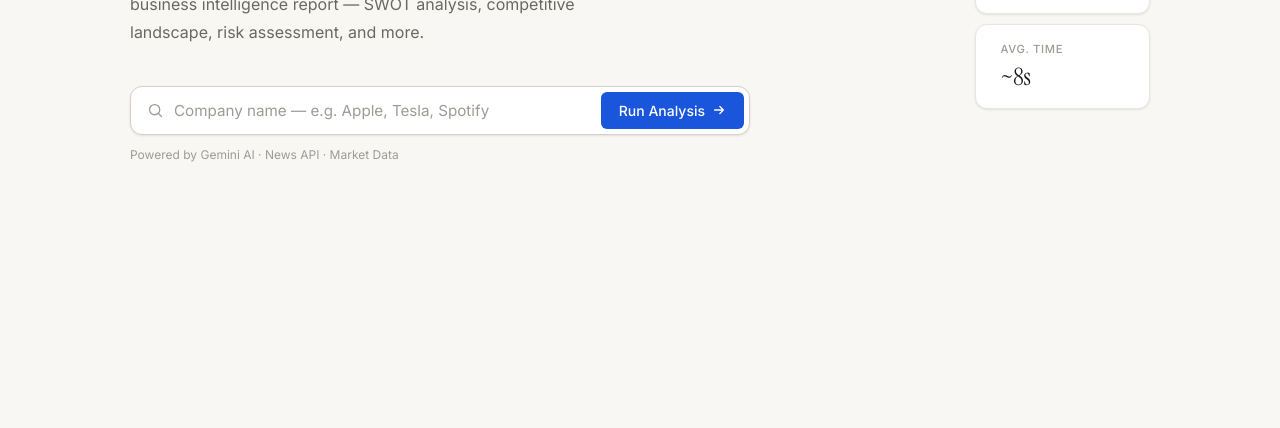
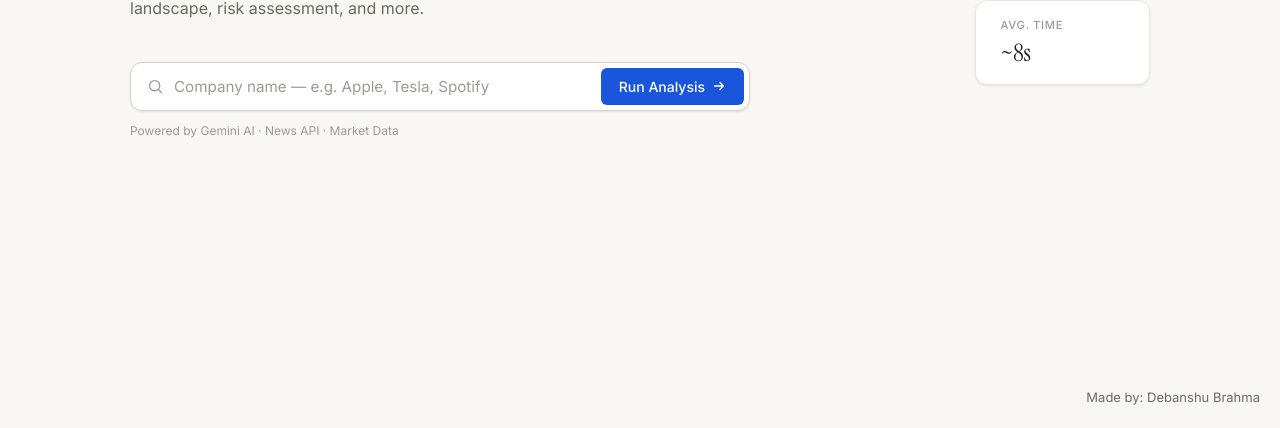
Before and after one commit to debanshuu/CompanyRadar, a website: page public/index.html in a window 1280 px wide. Shown: the part 372-800 px from the top of the page. Drawn offline with nearby package versions, Linux system fonts and the light colour scheme.

Commit message:
Add creator badge styling to style.css

```diff
--- a/public/style.css
+++ b/public/style.css
@@ -46,7 +46,16 @@
   min-height: 100vh;
   -webkit-font-smoothing: antialiased;
 }
+.creator-badge {
+  position: fixed;
+  bottom: 20px;
+  right: 20px;
 
+  color: #6b6a72;
+  font-size: 13px;
+
+  z-index: 9999;
+}
 /* ── Header ────────────────────────────────── */
 .header {
   display: flex;
```
